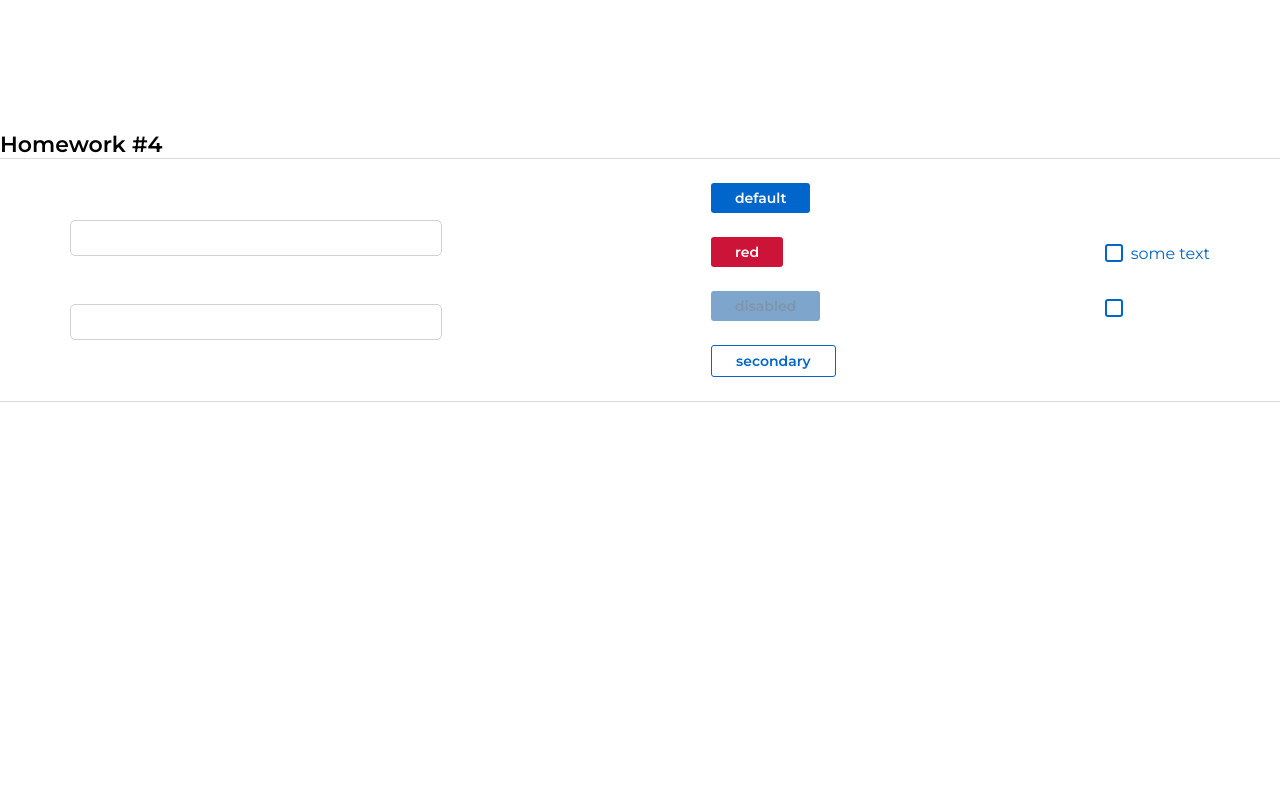
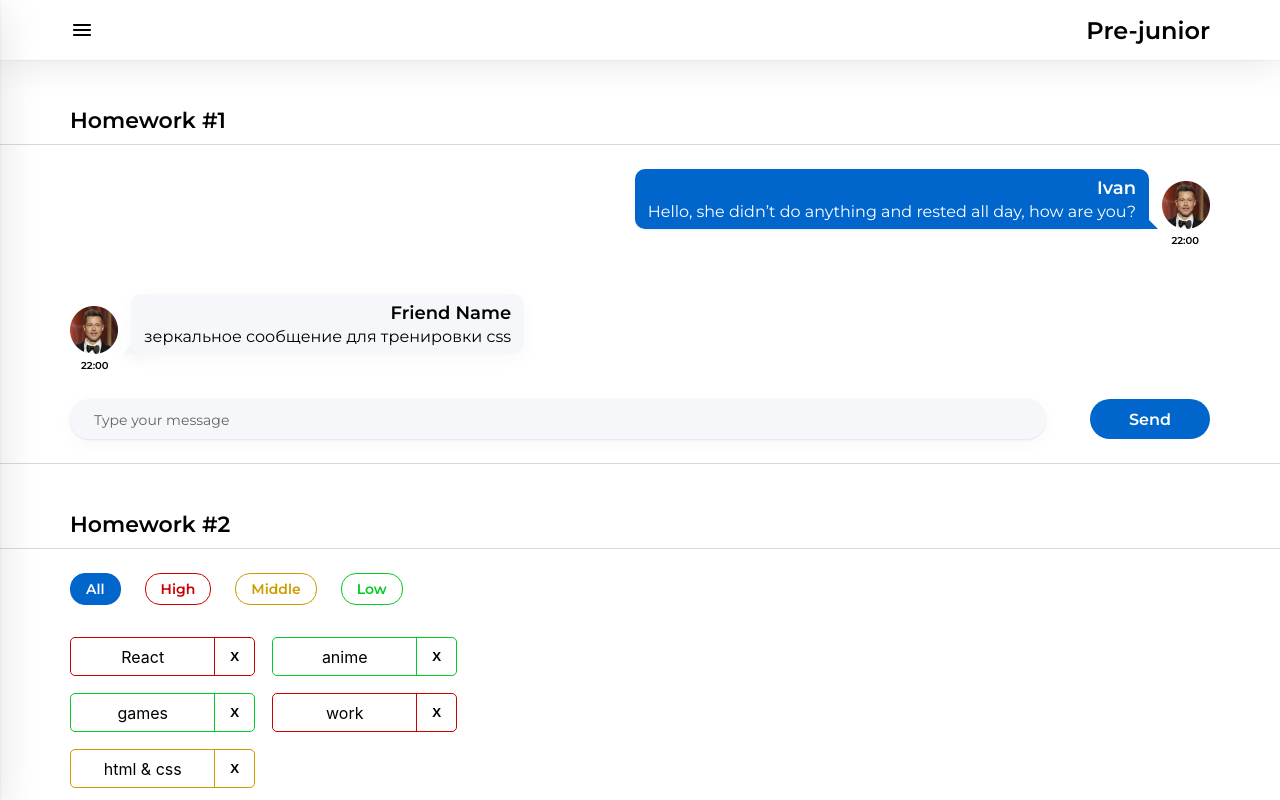
Before and after one commit to stasfilippov/It-incubator-homework, a React (Create React App) app: page /#/pre-junior in a window 1280 px wide. Shown: the top 800 px of the page. Built offline with nearby package versions, Linux system fonts and the light colour scheme.

Commit message:
-complete hw03-01

```diff
--- a/src/s1-main/App.module.css
+++ b/src/s1-main/App.module.css
@@ -2,7 +2,8 @@
     --header_height: 60px;
     max-width: 1280px;
     margin: 0 auto;
-    padding: 131px 0 216px 0;
+    padding: 0 0 216px 0;
+    position: relative;
 }
 
 .hw {
@@ -15,6 +16,7 @@
 }
 
 .hwTitle {
+    padding: 47px 70px 10px;
     color: #000;
     font-family: Montserrat;
     font-size: 22px;
@@ -22,3 +24,7 @@
     font-weight: 600;
     line-height: normal;
 }
+
+.hw1_wrapper {
+    padding-top: 60px;
+}
--- a/src/s1-main/App.tsx
+++ b/src/s1-main/App.tsx
@@ -1,6 +1,6 @@
 import React from 'react'
 import s from './App.module.css'
-import HW4 from '../s2-homeworks/hw04/HW4';
+import HW5 from '../s2-homeworks/hw05/HW5';
 
 function App() {
 	return (
@@ -9,10 +9,10 @@ function App() {
 			{/*раскомментировать по ходу выполнения*/}
 			{/*<HW2/>*/}
 			{/*<HW3/>*/}
-			<HW4/>
+			{/*<HW4/>*/}
 
 			{/*при выполнении дз 5 и более - закомментировать здесь дз 1-4, так как они есть внутри дз 5*/}
-			{/*<HW5/>*/}
+			<HW5/>
 		</div>
 	)
 }
--- a/src/s2-homeworks/hw01/HW1.tsx
+++ b/src/s2-homeworks/hw01/HW1.tsx
@@ -54,7 +54,7 @@ export const friendMessage0: MessageType = {
 
 const HW1 = () => {
 	return (
-		<div id={'hw1'}>
+		<div id={'hw1'} className={s2.hw1_wrapper}>
 			<div className={s2.hwTitle}>Homework #1</div>
 			<div className={s2.hw}>
 				{/*проверка отображения (не менять)*/}
--- a/src/s2-homeworks/hw05/HW5.tsx
+++ b/src/s2-homeworks/hw05/HW5.tsx
@@ -1,6 +1,6 @@
 import React from 'react'
-import { HashRouter } from 'react-router-dom'
-import { Layout } from './layout/Layout'
+import {HashRouter} from 'react-router-dom'
+import {Layout} from './layout/Layout'
 import Pages from './Pages'
 
 /*
@@ -14,7 +14,7 @@ function HW5() {
 		<HashRouter>
 			{/*в gh-pages лучше работает HashRouter, с BrowserRouter скорее всего не пройдёт тест*/}
 			<Layout>
-                <Pages />
+				<Pages/>
 			</Layout>
 		</HashRouter>
 	)
--- a/src/s2-homeworks/hw05/Pages.tsx
+++ b/src/s2-homeworks/hw05/Pages.tsx
@@ -1,9 +1,9 @@
 import React from 'react'
-import { Routes, Route, Navigate } from 'react-router-dom'
-import Error404 from './pages/Error404'
-import PreJunior from './pages/PreJunior'
-import Junior from './pages/Junior'
-import JuniorPlus from './pages/JuniorPlus'
+import {Navigate, Route, Routes} from 'react-router-dom'
+import PreJunior from './pages/PreJunior';
+import Junior from './pages/Junior';
+import JuniorPlus from './pages/JuniorPlus';
+import Error404 from './pages/Error404';
 
 export const PATH = {
 	PRE_JUNIOR: '/pre-junior',
@@ -18,15 +18,15 @@ function Pages() {
 			<Routes>
 				{/*роутинг будут писать студенты*/}
 				{/*в начале мы попадаем на страницу '/' и переходим сразу на страницу /pre-junior*/}
-                {/*<Route ...*/}
+				<Route path={'/'} element={<Navigate to={PATH.PRE_JUNIOR}/>}/>
 
 				{/*роуты для /pre-junior, /junior, /junior-plus*/}
-                {/*<Route ...*/}
-                {/*<Route ...*/}
-                {/*<Route ...*/}
+				<Route path={PATH.PRE_JUNIOR} element={<PreJunior/>}/>
+				<Route path={PATH.JUNIOR} element={<Junior/>}/>
+				<Route path={PATH.JUNIOR_PLUS} element={<JuniorPlus/>}/>
 
 				{/*роут для несуществующей страницы должен отрисовать <Error404 />*/}
-                {/*<Route ...*/}
+				<Route path={'/*'} element={<Error404/>}/>
 			</Routes>
 		</div>
 	)
--- a/src/s2-homeworks/hw05/header/Header.module.css
+++ b/src/s2-homeworks/hw05/header/Header.module.css
@@ -1,8 +1,32 @@
 .burgerMenuIcon {
+    width: 24px;
+    height: 24px;
+    cursor: pointer;
+}
+
+.burgerMenuIcon:hover {
+    background-color: #F5F7FB;
 }
 
 .header {
+    height: 60px;
+    width: 100%;
+    position: absolute;
+    top: 0;
+    left: 0;
+    display: flex;
+    justify-content: space-between;
+    align-items: center;
+    padding: 0 70px;
+    background: #FFF;
+    box-shadow: 0px 0px 2px 0px rgba(29, 33, 38, 0.10), 0px 0px 40px 0px rgba(29, 33, 38, 0.13);
 }
 
 .header h1 {
+    color: #000;
+    font-family: Montserrat;
+    font-size: 24px;
+    font-style: normal;
+    font-weight: 600;
+    line-height: normal;
 }
--- a/src/s2-homeworks/hw05/sidebar/Sidebar.module.css
+++ b/src/s2-homeworks/hw05/sidebar/Sidebar.module.css
@@ -1,25 +1,83 @@
 .sidebar {
+    display: flex;
+    flex-direction: column;
+    position: fixed;
+    top: 0;
+    left: -317px;
+    height: 100vh;
+    width: 317px;
+    background: #FFF;
+    box-shadow: 0px 1px 2px 0px rgba(29, 33, 38, 0.10), 0px 10px 40px 0px rgba(29, 33, 38, 0.13);
+    z-index: 10;
+    transition: all 0.3s ease;
 }
 
 .sidebar.open {
+    left: 0;
 }
 
 .background {
+    position: absolute;
+    top: 0;
+    right: 0;
+    bottom: 0;
+    left: 0;
+    opacity: 0.3;
+    background: #000;
+    z-index: 5;
+    cursor: pointer;
 }
 
 .nav {
+    padding: 63px 70px;
+    display: flex;
+    flex-direction: column;
+    gap: 45px;
+
 }
 
 .nav a {
+    color: #000;
+    font-family: Montserrat;
+    font-size: 22px;
+    font-style: normal;
+    font-weight: 600;
+    line-height: normal;
+    text-decoration: none;
 }
 
 .nav a:hover {
+    color: #58ACFF;
 }
 
 .nav a.active {
+    color: #0059B2;
+    text-decoration-line: underline;
 }
+
+.nav a:focus {
+    color: #3D6B99;
+}
+
 .close {
+    display: flex;
+    align-items: center;
+    justify-content: center;
+    border: none;
+    outline: none;
+    position: absolute;
+    border-radius: 50px;
+    top: 16px;
+    right: 24px;
+    cursor: pointer;
+    background-color: transparent;
+}
+
+.close:hover {
+    background-color: #F5F7FB;
 }
 
 .close img {
+    height: 24px;
+    width: 24px;
 }
--- a/src/s2-homeworks/hw05/sidebar/Sidebar.tsx
+++ b/src/s2-homeworks/hw05/sidebar/Sidebar.tsx
@@ -31,7 +31,7 @@ export const Sidebar: FC<PropsType> = ({open, handleClose}) => {
 						id={'hw5-pre-junior-link'}
 						to={PATH.PRE_JUNIOR}
 						onClick={handleClose}
-                        // className={...} // делает студент
+						className={({isActive}) => isActive ? s.active : ''} // делает студент
 					>
 						Pre-junior
 					</NavLink>
@@ -39,7 +39,7 @@ export const Sidebar: FC<PropsType> = ({open, handleClose}) => {
 						id={'hw5-junior-link'}
 						to={PATH.JUNIOR}
 						onClick={handleClose}
-                        // className={...} // делает студент
+						className={({isActive}) => isActive ? s.active : ''} // делает студент
 					>
 						Junior
 					</NavLink>
@@ -47,7 +47,7 @@ export const Sidebar: FC<PropsType> = ({open, handleClose}) => {
 						id={'hw5-junior-plus-link'}
 						to={PATH.JUNIOR_PLUS}
 						onClick={handleClose}
-                        // className={...} // делает студент
+						className={({isActive}) => isActive ? s.active : ''} // делает студент
 					>
 						Junior Plus
 					</NavLink>
```
Also changed, not shown: src/s2-homeworks/hw05/layout/Layout.tsx (+6 -6 lines). Lines whose indentation alone changed are shown as unchanged.
